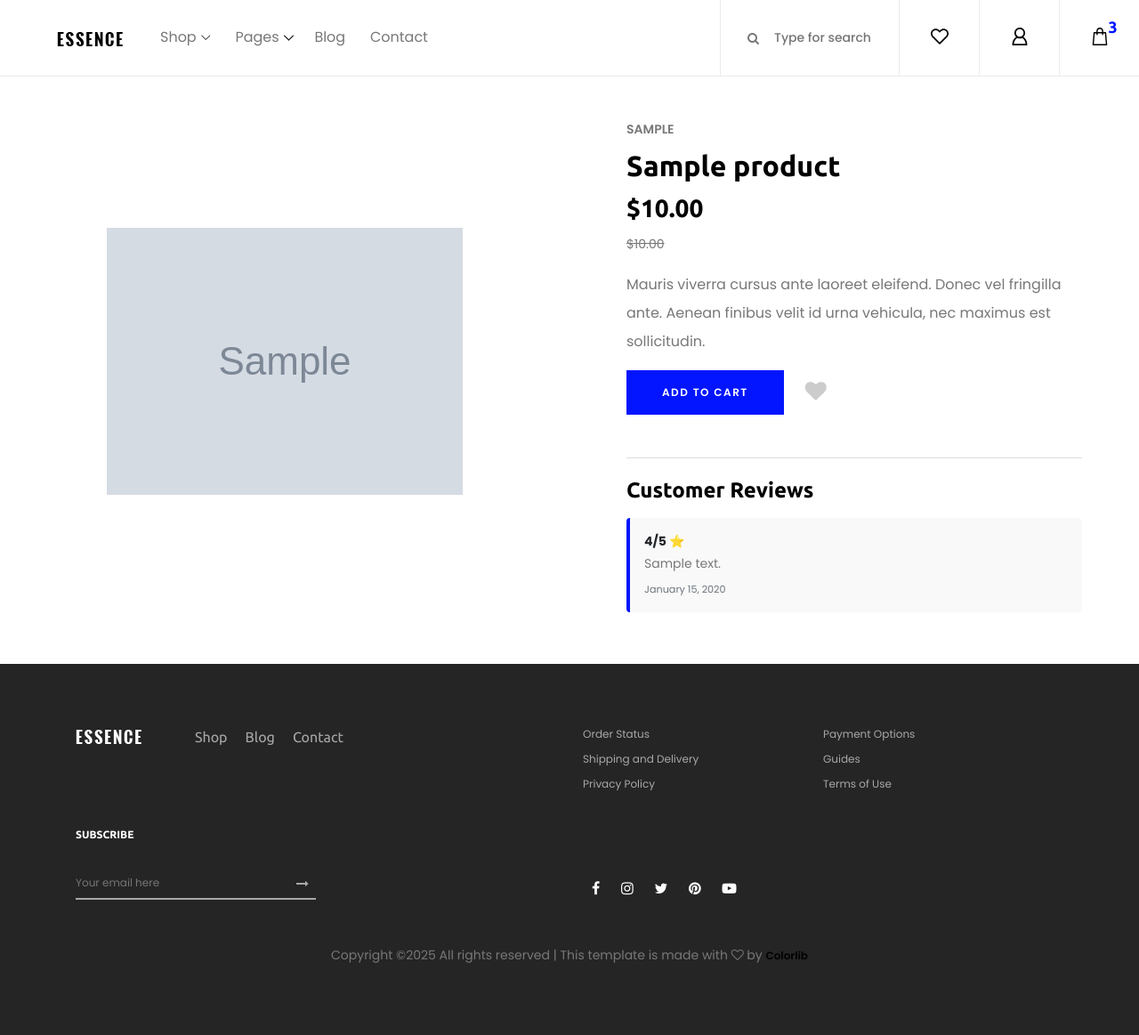
After one commit to Lucasss1s/NexusHardware, a PHP site: page /views/single_product.php?id=1 in a window 1280 px wide. The commit adds this page. Shown: the whole page at 89% size. Run offline with PHP 8.4, Linux system fonts and the light colour scheme; tables that the repository leaves empty or names only in its code hold one stand-in row (values such as "Sample post"); grey boxes marked "Sample" are stand-in pictures; some web fonts are replaced.

Commit message:
add review and details of single product

```diff
--- a/admin/products.php
+++ b/admin/products.php
@@ -69,7 +69,7 @@ try {
                     <td>$<?= $product->getPrice() ?></td>
                     <td><?= $product->getOldPrice() ? "$" . $product->getOldPrice() : '-' ?></td>
                     <td><?= $product->getDiscount() ?: '-' ?></td>
-                    <td><?= htmlspecialchars($categoryName) ?></td>
+                    <td><?= $categoryName?></td>
                     <td class="actions">
                         <a href="edit_product.php?id=<?= $product->getId() ?>" class="edit-btn">Edit</a>
                         <a href="delete_product.php?id=<?= $product->getId() ?>" class="delete-btn" onclick="return confirm('Are you sure?')">Delete</a>
--- a/css/core-style.css
+++ b/css/core-style.css
@@ -940,6 +940,41 @@ img {
         margin-bottom: 30px; } }
 
 /* :: 10.0 Single Product Details Area CSS */
+.product-reviews {
+    border-top: 1px solid #ddd;
+    padding-top: 20px;
+}
+.single-review {
+    border-radius: 4px;
+}
+.product-reviews {
+    border-top: 1px solid #ddd;
+    padding-top: 20px;
+    overflow-y: auto;
+    max-height: 280px;
+}
+.product-reviews::-webkit-scrollbar {
+    width: 6px;
+}
+.product-reviews::-webkit-scrollbar-thumb {
+    background-color: #ccc;
+    border-radius: 3px;
+}
+.single-review {
+    border-radius: 4px;
+}
+.product-image-container {
+    display: flex;
+    justify-content: center;
+    align-items: center;
+    margin-bottom: 20px;
+}
+.product-image-container img {
+    max-width: 100%;
+    height: auto;
+}
+
+
 .single_product_details_area {
   position: relative;
   z-index: 100;
--- /dev/null
+++ b/models/Review.php
@@ -0,0 +1,71 @@
+<?php
+class Review {
+    private int $id;
+    private int $productId;
+    private ?int $userId;
+    private int $rating;
+    private string $comment;
+    private string $createdAt;
+
+    public function __construct(
+        int $id,
+        int $productId,
+        ?int $userId,
+        int $rating,
+        string $comment,
+        string $createdAt
+    ) {
+        $this->id = $id;
+        $this->productId = $productId;
+        $this->userId = $userId;
+        $this->rating = $rating;
+        $this->comment = $comment;
+        $this->createdAt = $createdAt;
+    }
+
+    // Getters
+    public function getId(): int { return $this->id; }
+    public function getProductId(): int { return $this->productId; }
+    public function getUserId(): ?int { return $this->userId; }
+    public function getRating(): int { return $this->rating; }
+    public function getComment(): string { return $this->comment; }
+    public function getCreatedAt(): string { return $this->createdAt; }
+
+    // Setters
+    public function setRating(int $rating): void { $this->rating = $rating; }
+    public function setComment(string $comment): void { $this->comment = $comment; }
+
+    // Guardar la reseña en la base de datos
+    public function save(PDO $conn): bool {
+        $stmt = $conn->prepare("
+            INSERT INTO review (product_id, user_id, rating, comment)
+            VALUES (:product_id, :user_id, :rating, :comment)
+        ");
+        return $stmt->execute([
+            ':product_id' => $this->productId,
+            ':user_id' => $this->userId,
+            ':rating' => $this->rating,
+            ':comment' => $this->comment
+        ]);
+    }
+
+    // Obtener todas las reseñas de un producto
+    public static function getByProductId(int $productId, PDO $conn): array {
+        $stmt = $conn->prepare("SELECT * FROM review WHERE product_id = :product_id ORDER BY created_at DESC");
+        $stmt->execute([':product_id' => $productId]);
+
+        $reviews = [];
+        while ($row = $stmt->fetch(PDO::FETCH_ASSOC)) {
+            $reviews[] = new Review(
+                $row['id'],
+                $row['product_id'],
+                $row['user_id'] ?? null,
+                $row['rating'],
+                $row['comment'],
+                $row['created_at']
+            );
+        }
+        return $reviews;
+    }
+
+}
--- a/single-product-details.html
+++ b/views/single_product.php
@@ -1,3 +1,21 @@
+<?php
+require_once '../config/connection.php';
+require_once '../models/Review.php';
+require_once '../models/Product.php';
+
+$productId = $_GET['id'] ?? null;
+if (!$productId) {
+    die("Product ID is missing.");
+}
+
+$product = Product::getById((int)$productId, $conn);
+if (!$product) {
+    die("Product not found.");
+}
+
+$reviews = Review::getByProductId((int)$productId, $conn);
+?>
+
 <!DOCTYPE html>
 <html lang="en">
 
@@ -12,11 +30,11 @@
     <title>Essence - Fashion Ecommerce Template</title>
 
     <!-- Favicon  -->
-    <link rel="icon" href="img/core-img/favicon.ico">
+    <link rel="icon" href="../img/core-img/favicon.ico">
 
     <!-- Core Style CSS -->
-    <link rel="stylesheet" href="css/core-style.css">
-    <link rel="stylesheet" href="style.css">
+    <link rel="stylesheet" href="../css/core-style.css">
+    <link rel="stylesheet" href="../style.css">
 
 </head>
 
@@ -27,7 +45,7 @@
             <!-- Classy Menu -->
             <nav class="classy-navbar" id="essenceNav">
                 <!-- Logo -->
-                <a class="nav-brand" href="index.html"><img src="img/core-img/logo.png" alt=""></a>
+                <a class="nav-brand" href="index.html"><img src="../img/core-img/logo.png" alt=""></a>
                 <!-- Navbar Toggler -->
                 <div class="classy-navbar-toggler">
                     <span class="navbarToggler"><span></span><span></span><span></span></span>
@@ -68,7 +86,7 @@
                                         <li><a href="shop.html">Trench</a></li>
                                     </ul>
                                     <div class="single-mega cn-col-4">
-                                        <img src="img/bg-img/bg-6.jpg" alt="">
+                                        <img src="../img/bg-img/bg-6.jpg" alt="">
                                     </div>
                                 </div>
                             </li>
@@ -103,15 +121,15 @@
                 </div>
                 <!-- Favourite Area -->
                 <div class="favourite-area">
-                    <a href="#"><img src="img/core-img/heart.svg" alt=""></a>
+                    <a href="#"><img src="../img/core-img/heart.svg" alt=""></a>
                 </div>
                 <!-- User Login Info -->
                 <div class="user-login-info">
-                    <a href="#"><img src="img/core-img/user.svg" alt=""></a>
+                    <a href="#"><img src="../img/core-img/user.svg" alt=""></a>
                 </div>
                 <!-- Cart Area -->
                 <div class="cart-area">
-                    <a href="#" id="essenceCartBtn"><img src="img/core-img/bag.svg" alt=""> <span>3</span></a>
+                    <a href="#" id="essenceCartBtn"><img src="../img/core-img/bag.svg" alt=""> <span>3</span></a>
                 </div>
             </div>
 
@@ -119,125 +137,38 @@
     </header>
     <!-- ##### Header Area End ##### -->
 
-    <!-- ##### Right Side Cart Area ##### -->
-    <div class="cart-bg-overlay"></div>
-
-    <div class="right-side-cart-area">
-
-        <!-- Cart Button -->
-        <div class="cart-button">
-            <a href="#" id="rightSideCart"><img src="img/core-img/bag.svg" alt=""> <span>3</span></a>
-        </div>
-
-        <div class="cart-content d-flex">
-
-            <!-- Cart List Area -->
-            <div class="cart-list">
-                <!-- Single Cart Item -->
-                <div class="single-cart-item">
-                    <a href="#" class="product-image">
-                        <img src="img/product-img/product-1.jpg" class="cart-thumb" alt="">
-                        <!-- Cart Item Desc -->
-                        <div class="cart-item-desc">
-                          <span class="product-remove"><i class="fa fa-close" aria-hidden="true"></i></span>
-                            <span class="badge">Mango</span>
-                            <h6>Button Through Strap Mini Dress</h6>
-                            <p class="size">Size: S</p>
-                            <p class="color">Color: Red</p>
-                            <p class="price">$45.00</p>
-                        </div>
-                    </a>
-                </div>
-
-                <!-- Single Cart Item -->
-                <div class="single-cart-item">
-                    <a href="#" class="product-image">
-                        <img src="img/product-img/product-2.jpg" class="cart-thumb" alt="">
-                        <!-- Cart Item Desc -->
-                        <div class="cart-item-desc">
-                          <span class="product-remove"><i class="fa fa-close" aria-hidden="true"></i></span>
-                            <span class="badge">Mango</span>
-                            <h6>Button Through Strap Mini Dress</h6>
-                            <p class="size">Size: S</p>
-                            <p class="color">Color: Red</p>
-                            <p class="price">$45.00</p>
-                        </div>
-                    </a>
-                </div>
-
-                <!-- Single Cart Item -->
-                <div class="single-cart-item">
-                    <a href="#" class="product-image">
-                        <img src="img/product-img/product-3.jpg" class="cart-thumb" alt="">
-                        <!-- Cart Item Desc -->
-                        <div class="cart-item-desc">
-                          <span class="product-remove"><i class="fa fa-close" aria-hidden="true"></i></span>
-                            <span class="badge">Mango</span>
-                            <h6>Button Through Strap Mini Dress</h6>
-                            <p class="size">Size: S</p>
-                            <p class="color">Color: Red</p>
-                            <p class="price">$45.00</p>
-                        </div>
-                    </a>
-                </div>
-            </div>
-
-            <!-- Cart Summary -->
-            <div class="cart-amount-summary">
-
-                <h2>Summary</h2>
-                <ul class="summary-table">
-                    <li><span>subtotal:</span> <span>$274.00</span></li>
-                    <li><span>delivery:</span> <span>Free</span></li>
-                    <li><span>discount:</span> <span>-15%</span></li>
-                    <li><span>total:</span> <span>$232.00</span></li>
-                </ul>
-                <div class="checkout-btn mt-100">
-                    <a href="checkout.html" class="btn essence-btn">check out</a>
-                </div>
-            </div>
-        </div>
-    </div>
-    <!-- ##### Right Side Cart End ##### -->
-
     <!-- ##### Single Product Details Area Start ##### -->
     <section class="single_product_details_area d-flex align-items-center">
 
         <!-- Single Product Thumb -->
         <div class="single_product_thumb clearfix">
-            <div class="product_thumbnail_slides owl-carousel">
-                <img src="img/product-img/product-big-1.jpg" alt="">
-                <img src="img/product-img/product-big-2.jpg" alt="">
-                <img src="img/product-img/product-big-3.jpg" alt="">
+<!--             <div class="product_thumbnail_slides owl-carousel">
+                <img src="../img/product-img/product-big-2.jpg" alt="">
+                <img src="../img/product-img/product-big-3.jpg" alt="">
+            </div> -->
+            <div class="product-image-container">
+                <img src="<?= $product->getImage() ?>" alt="<?= htmlspecialchars($product->getName()) ?>">
             </div>
         </div>
 
         <!-- Single Product Description -->
         <div class="single_product_desc clearfix">
-            <span>mango</span>
-            <a href="cart.html">
-                <h2>One Shoulder Glitter Midi Dress</h2>
-            </a>
-            <p class="product-price"><span class="old-price">$65.00</span> $49.00</p>
-            <p class="product-desc">Mauris viverra cursus ante laoreet eleifend. Donec vel fringilla ante. Aenean finibus velit id urna vehicula, nec maximus est sollicitudin.</p>
+            <span><?=$product->getBrand() ?></span>
+            <h2><?=$product->getName() ?></h2>
+            <h3>$<?= number_format($product->getPrice(), 2) ?></h3>
+
+            <?php if ($product->getOldPrice()): ?>
+                <p><del>$<?= number_format($product->getOldPrice(), 2) ?></del></p>
+            <?php endif; ?>
+
+            <?php if ($product->getDiscount()): ?>
+                <p class="text-success">Discount: <?= htmlspecialchars($product->getDiscount()) ?></p>
+            <?php endif; ?>
+            <p class="product-desc">Mauris viverra cursus ante laoreet eleifend. Donec vel fringilla ante. Aenean finibus velit id urna vehicula,
+                nec maximus est sollicitudin.</p>
 
             <!-- Form -->
             <form class="cart-form clearfix" method="post">
-                <!-- Select Box -->
-                <div class="select-box d-flex mt-50 mb-30">
-                    <select name="select" id="productSize" class="mr-5">
-                        <option value="value">Size: XL</option>
-                        <option value="value">Size: X</option>
-                        <option value="value">Size: M</option>
-                        <option value="value">Size: S</option>
-                    </select>
-                    <select name="select" id="productColor">
-                        <option value="value">Color: Black</option>
-                        <option value="value">Color: White</option>
-                        <option value="value">Color: Red</option>
-                        <option value="value">Color: Purple</option>
-                    </select>
-                </div>
                 <!-- Cart & Favourite Box -->
                 <div class="cart-fav-box d-flex align-items-center">
                     <!-- Cart -->
@@ -248,6 +179,21 @@
                     </div>
                 </div>
             </form>
+            <div class="product-reviews mt-5" style="max-height: 280px; overflow-y: auto; scrollbar-width: thin;">
+                <h4 class="mb-3">Customer Reviews</h4>
+                <?php if (count($reviews) === 0): ?>
+                    <p class="text-muted">This product has no reviews yet.</p>
+                <?php else: ?>
+                    <?php foreach ($reviews as $review): ?>
+                        <div class="single-review p-3 mb-2" style="background: #f9f9f9; border-left: 4px solid #0315ff;">
+                            <strong><?= $review->getRating() ?>/5 ⭐</strong>
+                            <p class="mb-1"><?= htmlspecialchars($review->getComment()) ?></p>
+                            <small class="text-muted"><?= date('F j, Y', strtotime($review->getCreatedAt())) ?></small>
+                        </div>
+                    <?php endforeach; ?>
+                <?php endif; ?>
+            </div>
+
         </div>
     </section>
     <!-- ##### Single Product Details Area End ##### -->
@@ -261,7 +207,7 @@
                     <div class="single_widget_area d-flex mb-30">
                         <!-- Logo -->
                         <div class="footer-logo mr-50">
-                            <a href="#"><img src="img/core-img/logo2.png" alt=""></a>
+                            <a href="#"><img src="../img/core-img/logo2.png" alt=""></a>
                         </div>
                         <!-- Footer Menu -->
                         <div class="footer_menu">
@@ -332,17 +278,17 @@
     <!-- ##### Footer Area End ##### -->
 
     <!-- jQuery (Necessary for All JavaScript Plugins) -->
-    <script src="js/jquery/jquery-2.2.4.min.js"></script>
+    <script src="../js/jquery/jquery-2.2.4.min.js"></script>
     <!-- Popper js -->
-    <script src="js/popper.min.js"></script>
+    <script src="../js/popper.min.js"></script>
     <!-- Bootstrap js -->
-    <script src="js/bootstrap.min.js"></script>
+    <script src="../js/bootstrap.min.js"></script>
     <!-- Plugins js -->
-    <script src="js/plugins.js"></script>
+    <script src="../js/plugins.js"></script>
     <!-- Classy Nav js -->
-    <script src="js/classy-nav.min.js"></script>
+    <script src="../js/classy-nav.min.js"></script>
     <!-- Active js -->
-    <script src="js/active.js"></script>
+    <script src="../js/active.js"></script>
 
 </body>
 
```
Also changed, not shown: views/shop.php (+5 -4 lines).
